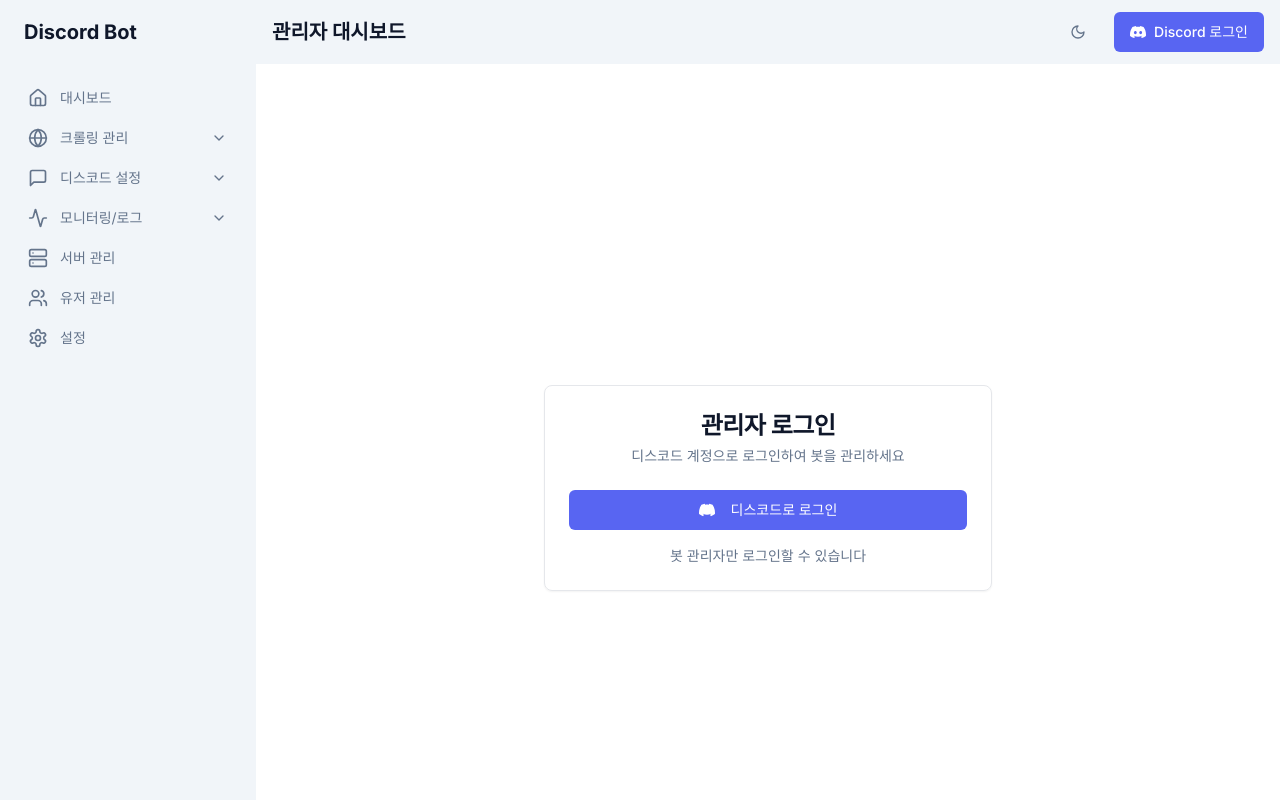
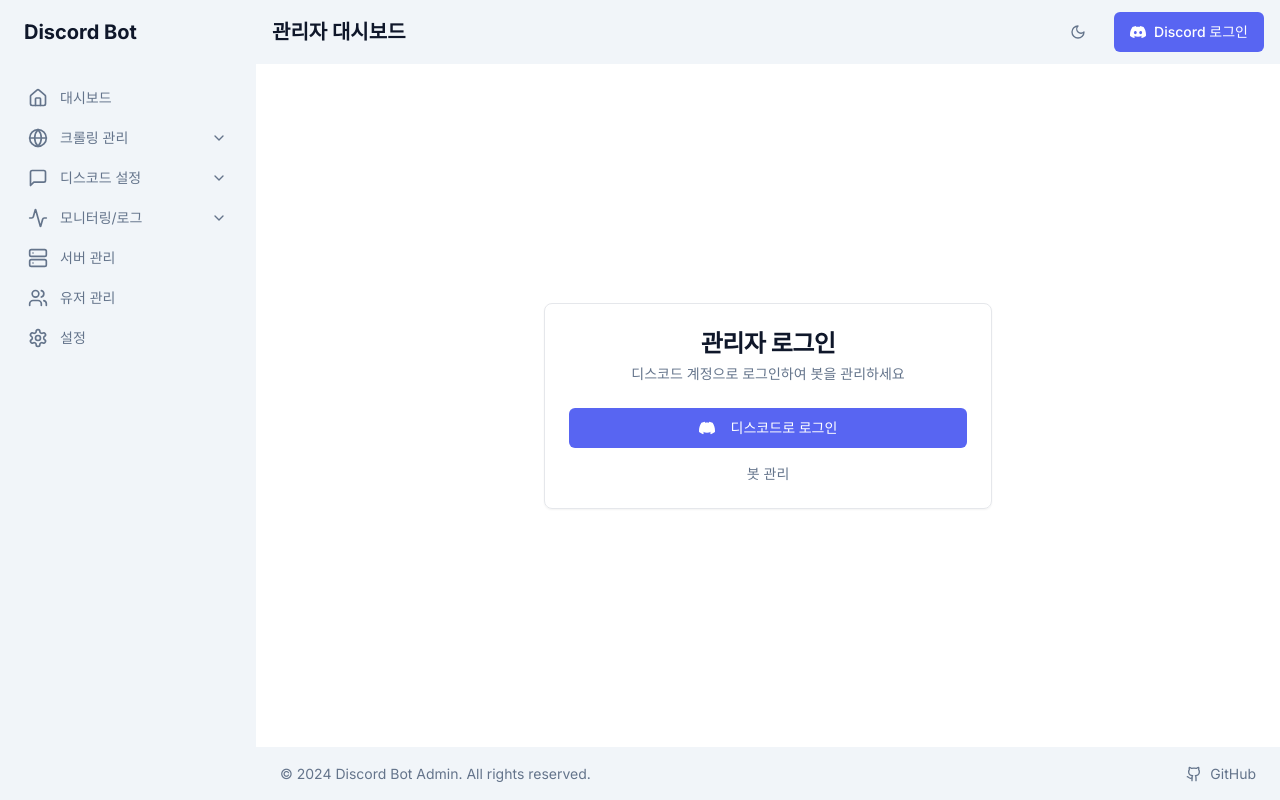
Before and after one commit to k4584587/hirami-discord-bot-dashboard, a Next.js app: page /auth/login in a window 1280 px wide. Shown: the top 800 px of the page. Built offline with nearby package versions, Linux system fonts and the light colour scheme.

Commit message:
update: 로그인페이지 스크롤 안되도록 수정

```diff
--- a/src/app/auth/login/page.tsx
+++ b/src/app/auth/login/page.tsx
@@ -1,3 +1,5 @@
+// src/app/auth/login/page.tsx
+
 'use client';
 
 import { Button } from "@/components/ui/button";
@@ -6,11 +8,10 @@
 
 export default function LoginPage() {
     const searchParams = useSearchParams();
-    /* eslint-disable-next-line @typescript-eslint/no-unused-vars */
     const from = searchParams.get('from') ?? '/dashboard';
 
     return (
-        <div className="h-screen grid place-items-center bg-background p-4">
+        <div className="flex items-center justify-center h-full bg-background p-4">
             <Card className="w-full max-w-md">
                 <CardHeader className="space-y-1 text-center">
                     <CardTitle className="text-2xl">관리자 로그인</CardTitle>
@@ -44,7 +45,7 @@
                             디스코드로 로그인
                         </Button>
                         <p className="text-sm text-center text-muted-foreground">
-                            봇 관리자만 로그인할 수 있습니다
+                            봇 관리
                         </p>
                     </div>
                 </CardContent>
@@ -52,3 +53,6 @@
         </div>
     );
 }
+
+// 레이아웃을 사용하지 않도록 설정
+LoginPage.getLayout = (page: React.ReactNode) => page;
--- a/src/app/globals.css
+++ b/src/app/globals.css
@@ -34,7 +34,9 @@
     margin: 0;
     padding: 0;
     height: 100%;
-  }
+    display: flex;
+    flex-direction: column;
+}
 
   body {
     background-color: var(--background);
```
